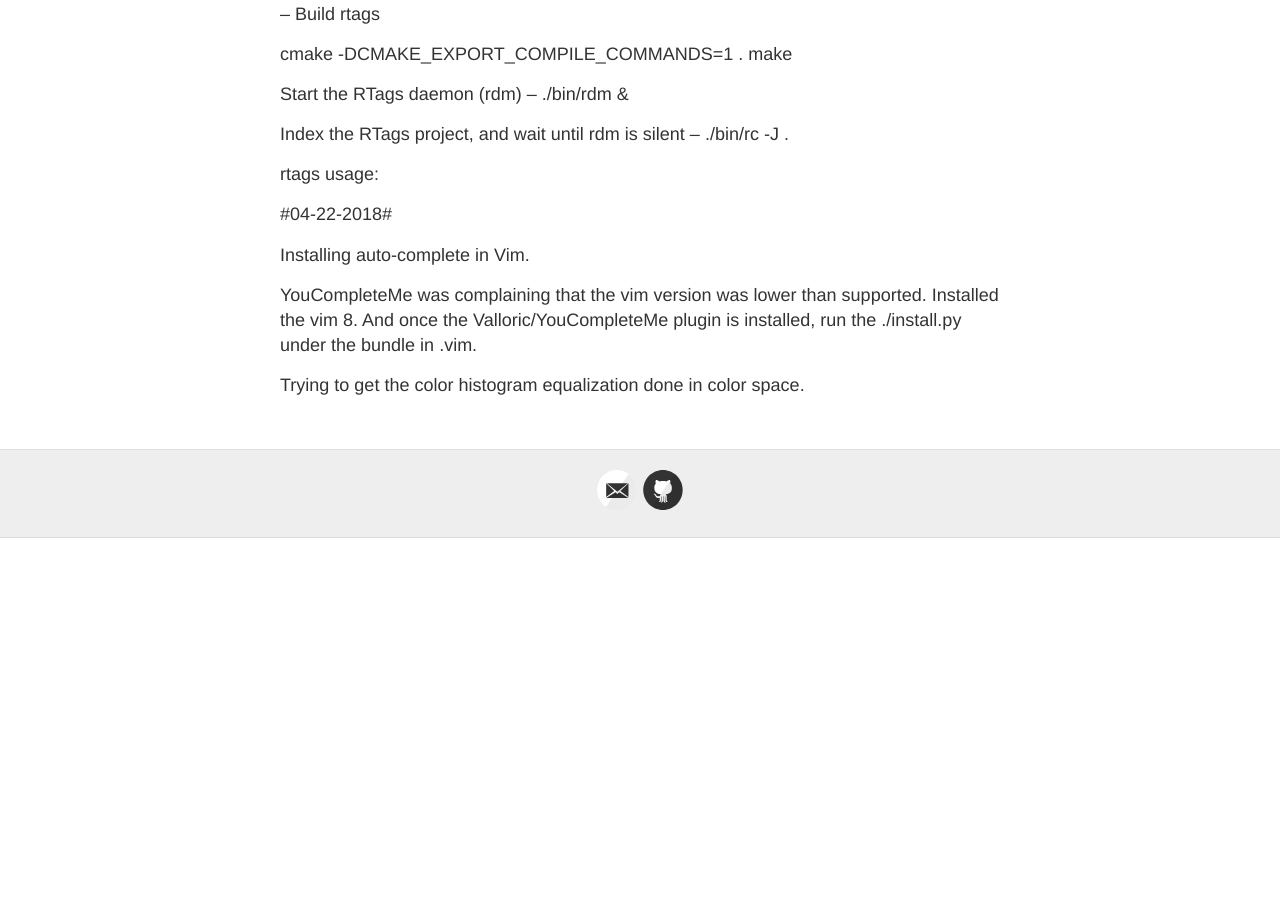
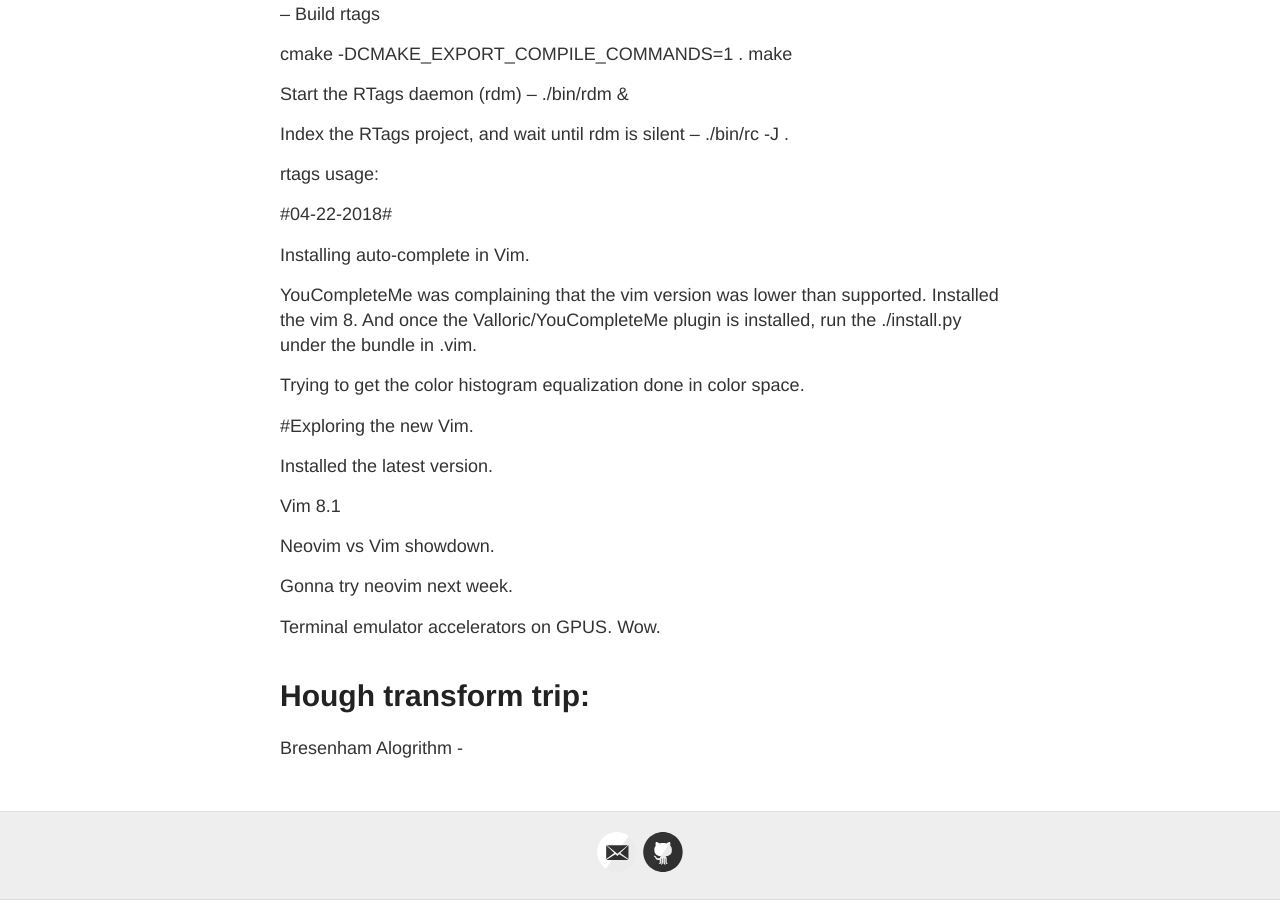
Before and after one commit to kvsrh/kvsrh.github.io.old, a Jekyll site: the page built from sw-notes.md, in a window 1280 px wide and 900 px high, scrolled down 645 px. Built offline with Jekyll 4.4.1, drawn with Linux system fonts in a browser that asks for light colours; before the commit the page ends 1183 px from its top, so only the background shows below that.

Commit message:
May 20th.

```diff
--- a/sw-notes.md
+++ b/sw-notes.md
@@ -30,3 +30,19 @@ Installed the vim 8. And once the Valloric/YouCompleteMe plugin is installed,
 run the ./install.py under the bundle in .vim.
 
 Trying to get the color histogram equalization done in color space.
+
+#Exploring the new Vim.
+
+Installed the latest version.
+
+Vim 8.1
+
+Neovim vs Vim showdown.
+
+Gonna try neovim next week.
+
+Terminal emulator accelerators on GPUS. Wow.
+
+# Hough transform trip:
+
+Bresenham Alogrithm -
```
Also changed, not shown: cs-theory-notes.md (+2 -0 lines), python-notes.md (+14 -0 lines).
